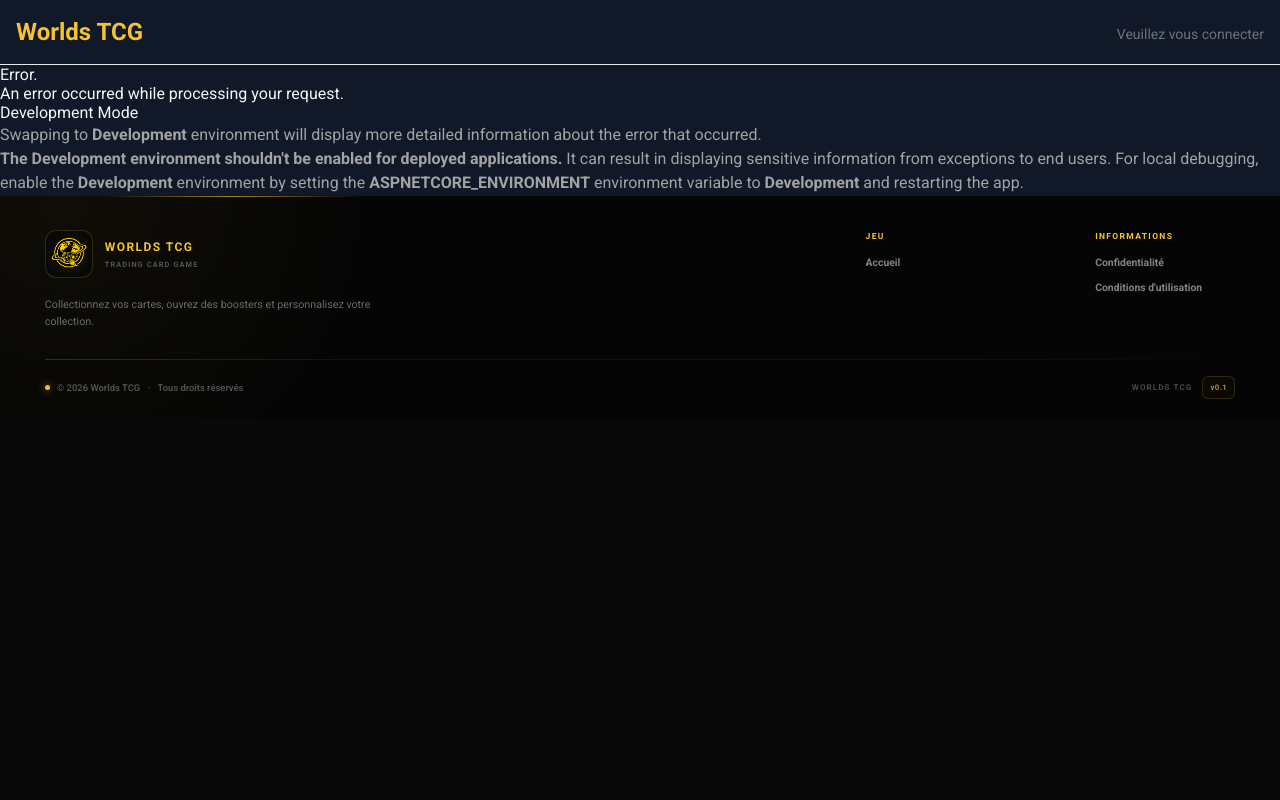
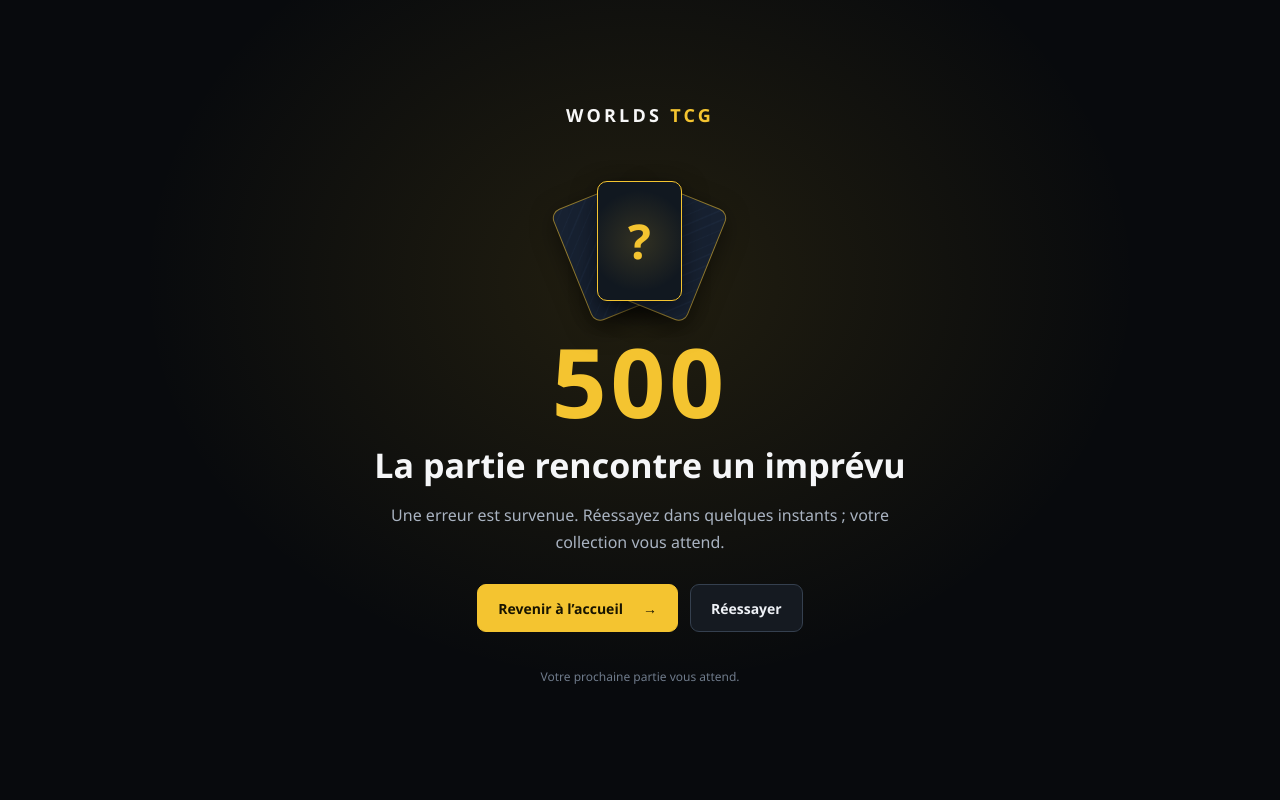
Before and after one commit to SaitamTheBest/Worlds-TCG, an ASP.NET Core app: template web-tcg/Views/Shared/Error.cshtml in a window 1280 px wide. Run offline with ASP.NET Core 8, Linux system fonts and the light colour scheme; the template is opened without the code that fills it, so the values that code supplies are empty; style sheets or scripts are compiled from the project's sources; the project's own start-up code is not run, and a stand-in starts its controllers and pages; some libraries are stand-ins or nearby versions.

Commit message:
feat: pages d'erreurs + correction des extensions non publiés

```diff
--- a/web-tcg/Controllers/BoostersController.cs
+++ b/web-tcg/Controllers/BoostersController.cs
@@ -45,6 +45,7 @@ namespace web_tcg.Controllers
         {
             var cardSets = await _context.CardSets
                 .AsNoTracking()
+                .AvailableForBoosters(DateTime.UtcNow)
                 .OrderByDescending(x => x.ReleaseDate)
                 .ToListAsync();
 
@@ -59,7 +60,8 @@ namespace web_tcg.Controllers
         [HttpGet]
         public async Task<IActionResult> DropRates(int id)
         {
-            var cardSet = await _context.CardSets.AsNoTracking().FirstOrDefaultAsync(x => x.Id == id);
+            var cardSet = await _context.CardSets.AsNoTracking().AvailableForBoosters(DateTime.UtcNow)
+                .FirstOrDefaultAsync(x => x.Id == id);
             if (cardSet == null) return NotFound();
 
             var cards = await _context.Cards.AsNoTracking()
@@ -95,6 +97,7 @@ namespace web_tcg.Controllers
                 return Unauthorized();
 
             var cardSet = await _context.CardSets
+                .AvailableForBoosters(DateTime.UtcNow)
                 .FirstOrDefaultAsync(x => x.Id == id);
 
             if (cardSet == null)
--- a/web-tcg/Controllers/HomeController.cs
+++ b/web-tcg/Controllers/HomeController.cs
@@ -275,6 +275,7 @@ namespace web_tcg.Controllers
             NoStore = true)]
         public IActionResult Error()
         {
+            Response.StatusCode = StatusCodes.Status500InternalServerError;
             return View(
                 new ErrorViewModel
                 {
--- a/web-tcg/Models/ErrorViewModel.cs
+++ b/web-tcg/Models/ErrorViewModel.cs
@@ -2,6 +2,7 @@ namespace web_tcg.Models
 {
     public class ErrorViewModel
     {
+        public int StatusCode { get; set; } = 500;
         public string? RequestId { get; set; }
 
         public bool ShowRequestId => !string.IsNullOrEmpty(RequestId);
--- a/web-tcg/Program.cs
+++ b/web-tcg/Program.cs
@@ -221,6 +221,8 @@ using (var scope = app.Services.CreateScope())
 }
 
 app.UseForwardedHeaders();
+app.UseExceptionHandler("/Error/500");
+app.UseStatusCodePagesWithReExecute("/Error/{0}");
 app.UseHttpsRedirection();
 app.UseRouting();
 app.UseRateLimiter();
@@ -254,7 +256,7 @@ app.Use(async (context, next) =>
     );
 
     // Si c'est une route publique, laisser passer directement
-    if (isPublicRoute)
+    if (isPublicRoute || context.GetEndpoint() == null)
     {
         await next();
         return;
--- a/web-tcg/Views/Shared/Error.cshtml
+++ b/web-tcg/Views/Shared/Error.cshtml
@@ -1,25 +1,42 @@
-@model ErrorViewModel
+@model web_tcg.Models.ErrorViewModel
 @{
-    ViewData["Title"] = "Error";
+    Layout = null;
+    var missing = Model.StatusCode == 404;
+    var serverError = Model.StatusCode >= 500;
+    var title = missing ? "Cette page s’est échappée du deck" : serverError ? "La partie rencontre un imprévu" : "Cette action est indisponible";
+    var description = missing ? "La page recherchée n’existe pas ou a été déplacée. Revenez à l’accueil pour continuer votre aventure."
+        : serverError ? "Une erreur est survenue. Réessayez dans quelques instants ; votre collection vous attend."
+        : "Nous ne pouvons pas répondre à cette demande. Vous pouvez revenir à l’accueil.";
 }
-
-<h1 class="text-danger">Error.</h1>
-<h2 class="text-danger">An error occurred while processing your request.</h2>
-
-@if (Model.ShowRequestId)
-{
-    <p>
-        <strong>Request ID:</strong> <code>@Model.RequestId</code>
-    </p>
-}
-
-<h3>Development Mode</h3>
-<p>
-    Swapping to <strong>Development</strong> environment will display more detailed information about the error that occurred.
-</p>
-<p>
-    <strong>The Development environment shouldn't be enabled for deployed applications.</strong>
-    It can result in displaying sensitive information from exceptions to end users.
-    For local debugging, enable the <strong>Development</strong> environment by setting the <strong>ASPNETCORE_ENVIRONMENT</strong> environment variable to <strong>Development</strong>
-    and restarting the app.
-</p>
+<!DOCTYPE html>
+<html lang="fr">
+<head>
+    <meta charset="utf-8" />
+    <meta name="viewport" content="width=device-width, initial-scale=1" />
+    <meta name="robots" content="noindex" />
+    <title>@Model.StatusCode — Worlds TCG</title>
+    <link rel="stylesheet" href="~/css/error.css" asp-append-version="true" />
+</head>
+<body>
+    <main class="error-page">
+        <a class="brand" href="/">WORLDS <span>TCG</span></a>
+        <div class="error-cards" aria-hidden="true"><span></span><span></span><span></span></div>
+        <p class="error-code">@Model.StatusCode</p>
+        <h1>@title</h1>
+        <p class="description">@description</p>
+        <div class="actions">
+            <a class="button primary" href="/">Revenir à l’accueil <span aria-hidden="true">→</span></a>
+            @if (serverError)
+            {
+                <button class="button secondary" type="button" id="retry">Réessayer</button>
+            }
+        </div>
+        @if (serverError && Model.ShowRequestId)
+        {
+            <p class="reference">Référence de l’erreur : <code>@Model.RequestId</code></p>
+        }
+        <p class="footer">Votre prochaine partie vous attend.</p>
+    </main>
+    <script src="~/js/error.js" asp-append-version="true" defer></script>
+</body>
+</html>
--- /dev/null
+++ b/web-tcg/wwwroot/css/error.css
@@ -0,0 +1,27 @@
+:root{color-scheme:dark;font-family:'Segoe UI',system-ui,sans-serif;color:#f5f6f8;background:#080a0d}
+*{box-sizing:border-box}
+body{margin:0;min-height:100svh;display:grid;place-items:center;background:radial-gradient(ellipse at 50% 35%,#d9af2320,transparent 55%),#080a0d}
+.error-page{width:min(100%,720px);padding:40px 24px;text-align:center}
+.brand{display:inline-block;color:#f7f7f7;text-decoration:none;font-weight:800;letter-spacing:.18em;font-size:18px}
+.brand span{color:#f4c430}
+.error-cards{position:relative;width:150px;height:142px;margin:46px auto 0}
+.error-cards span{position:absolute;width:85px;height:120px;left:32px;top:8px;border:1px solid #f4c43088;border-radius:10px;background:repeating-linear-gradient(135deg,#172131,#172131 8px,#1b273a 8px,#1b273a 9px);box-shadow:0 8px 24px #0008}
+.error-cards span:first-child{transform:rotate(-22deg) translateX(-30px)}
+.error-cards span:last-child{transform:rotate(22deg) translateX(30px)}
+.error-cards span:nth-child(2){z-index:1;background:radial-gradient(circle,#f4c43025,transparent 70%),#111820;border-color:#f4c430}
+.error-cards span:nth-child(2)::after{content:'?';display:grid;place-items:center;height:100%;color:#f4c430;font-size:48px;font-weight:800}
+.error-code{margin:18px 0 8px;color:#f4c430;font-size:clamp(64px,12vw,96px);font-weight:900;line-height:1;letter-spacing:.04em}
+h1{font-size:clamp(24px,5vw,34px);line-height:1.2;margin:16px 0}
+.description{max-width:510px;margin:0 auto;color:#a9b3c1;line-height:1.7}
+.actions{display:flex;justify-content:center;flex-wrap:wrap;gap:12px;margin:28px 0}
+.button{display:inline-flex;align-items:center;justify-content:center;gap:20px;min-height:48px;padding:12px 20px;border-radius:9px;font:700 14px 'Segoe UI',system-ui,sans-serif;text-decoration:none;cursor:pointer;transition:background .15s,transform .15s}
+.primary{background:#f4c430;color:#181400;border:1px solid #f4c430}
+.primary:hover{background:#ffdc63;transform:translateY(-2px)}
+.secondary{background:#151a21;border:1px solid #35404f;color:#eef1f6}
+.secondary:hover{background:#222b37}
+.button:focus-visible,.brand:focus-visible{outline:2px solid #f4c430;outline-offset:5px}
+.reference{color:#8692a3;font-size:12px;overflow-wrap:anywhere}
+.reference code{font-family:monospace}
+.footer{margin-top:36px;color:#6f7b8b;font-size:12px}
+@media(max-width:480px){.error-page{padding:28px 18px}.error-cards{margin-top:28px}.actions{flex-direction:column}}
+@media(prefers-reduced-motion:reduce){.button{transition:none}}
--- /dev/null
+++ b/web-tcg/wwwroot/js/error.js
@@ -0,0 +1,6 @@
+(() => {
+    document.getElementById('retry')?.addEventListener('click', () => {
+        if (window.location.pathname.toLowerCase().startsWith('/error')) window.location.assign('/');
+        else window.location.reload();
+    });
+})();
```
Also changed, not shown: tests/RegressionChecks/Preview.cs (+5 -1 lines), tests/RegressionChecks/Program.cs (+13 -0 lines), web-tcg/Controllers/ErrorController.cs (added, +24 -0 lines), web-tcg/Services/BoosterAvailability.cs (added, +9 -0 lines).
